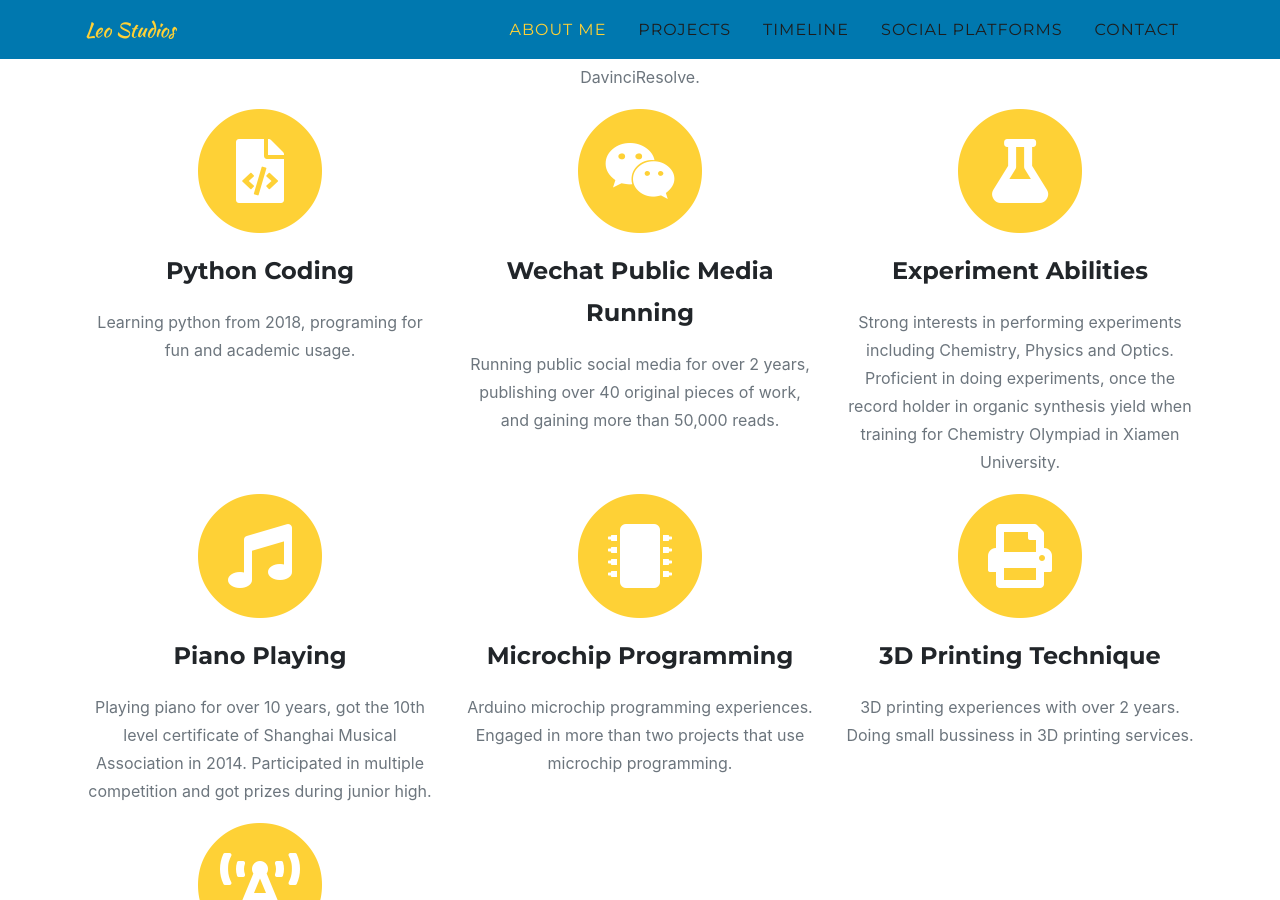
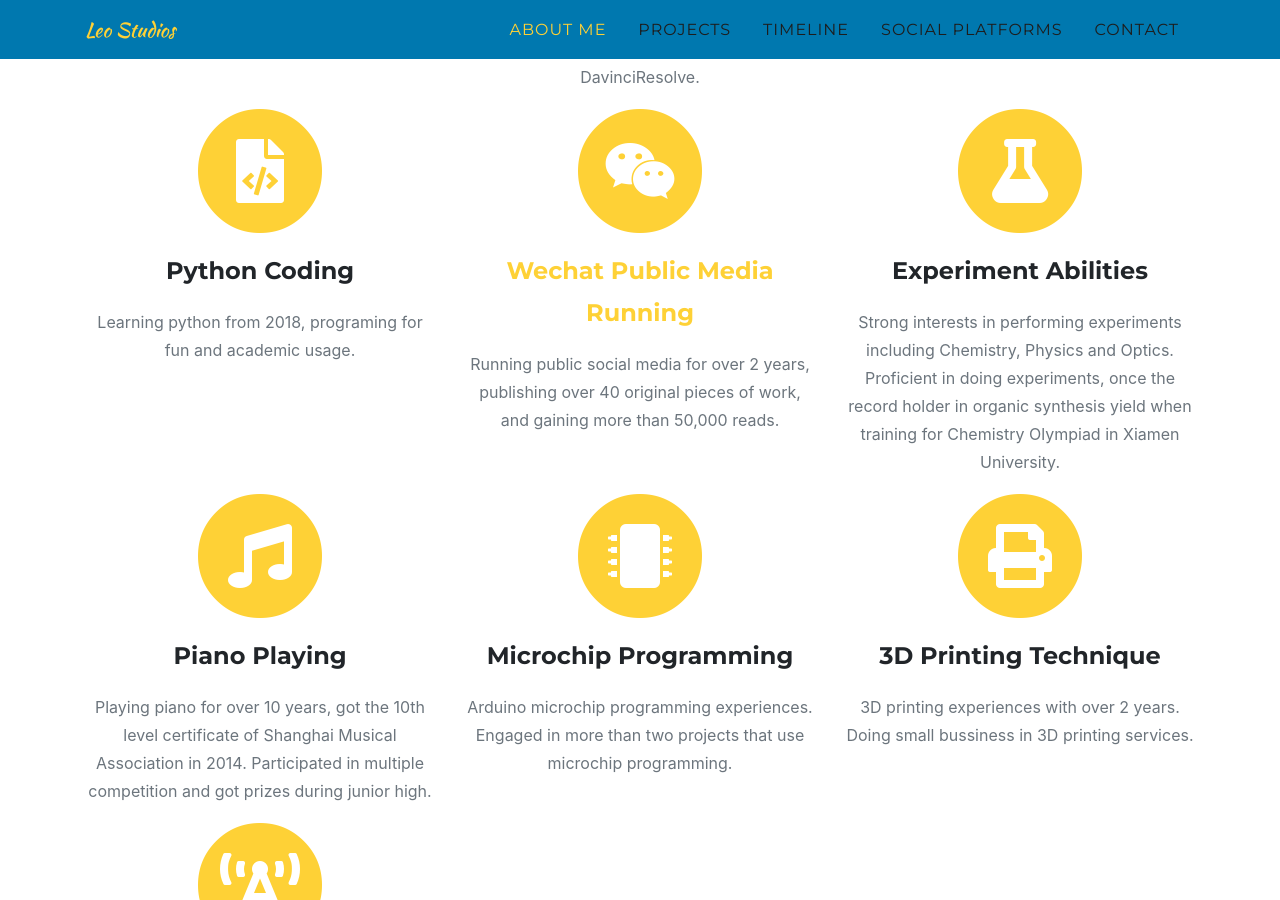
Before and after one commit to LeoAokma/LeoHe.github.io, a Jekyll site: the page built from index.md, in a window 1280 px wide and 900 px high, scrolled down 1470 px. Built offline with Jekyll 4.4.1, drawn with Linux system fonts in a browser that asks for light colours; some web fonts are replaced.

Commit message:
Adding page "Wechat"

```diff
--- a/_data/sitetext.yml
+++ b/_data/sitetext.yml
@@ -21,7 +21,7 @@ services:
       - title: "Python Coding"
         desc: "Learning python from 2018, programing for fun and academic usage."
         icon: fas fa-file-code
-      - title: "Wechat Public Media Running"
+      - title: "[Wechat Public Media Running](wechat)"
         desc: "Running public social media for over 2 years, publishing over 40 original pieces of work, and gaining more than
         50,000 reads."
         icon: fab fa-weixin
--- /dev/null
+++ b/_sass/layout/_wechat.scss
@@ -0,0 +1,71 @@
+// Styling for the portfolio section
+#photo {
+    .photo-item {
+      right: 0;
+      margin: 0 0 15px;
+      .photo-link {
+        position: relative;
+        display: block;
+        max-width: 400px;
+        margin: 0 auto;
+        cursor: pointer;
+        .photo-hover {
+          position: absolute;
+          width: 100%;
+          height: 100%;
+          -webkit-transition: all ease 0.5s;
+          -moz-transition: all ease 0.5s;
+          transition: all ease 0.5s;
+          opacity: 0;
+          background: fade-out(rgb(0, 83, 179), .1);
+          &:hover {
+            opacity: 1;
+          }
+          .photo-hover-content {
+            font-size: 20px;
+            position: absolute;
+            top: 50%;
+            width: 100%;
+            height: 20px;
+            margin-top: -12px;
+            text-align: center;
+            color: white;
+            i {
+              margin-top: -12px;
+            }
+            h3,
+            h4 {
+              margin: 0;
+            }
+          }
+        }
+      }
+      .photo-caption {
+        max-width: 400px;
+        margin: 0 auto;
+        padding: 25px;
+        text-align: center;
+        background-color: $white;
+        h4 {
+          margin: 0;
+          text-transform: none;
+        }
+        p {
+          font-size: 16px;
+          font-style: italic;
+          margin: 0;
+          @include serif-font;
+        }
+      }
+    }
+    * {
+      z-index: 2;
+    }
+  }
+  @media(min-width:767px) {
+    #photo {
+      .photo-item {
+        margin: 0 0 30px;
+      }
+    }
+  }
```
Also changed, not shown: _includes/photo.html (+10 -23 lines), _includes/wechat.html (added, +9 -0 lines), wechat.md (added, +5 -0 lines).
